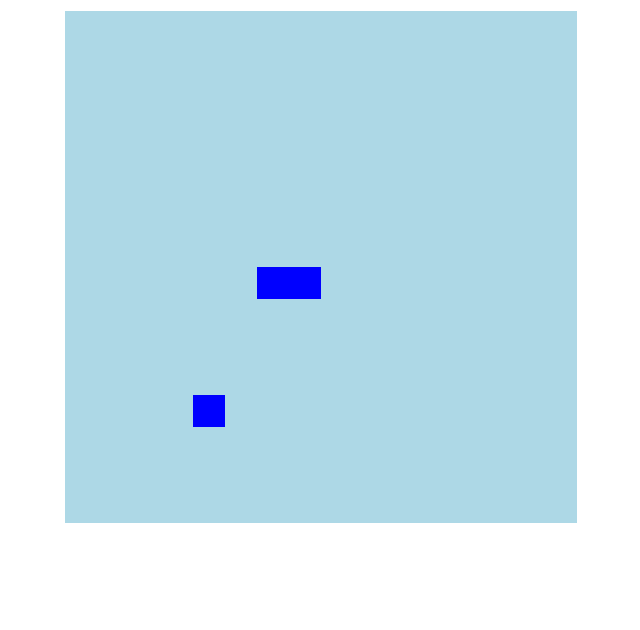
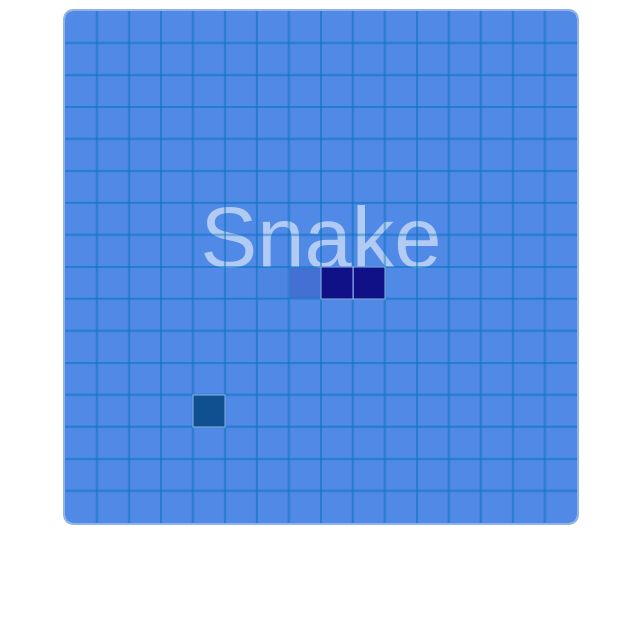
Before and after one commit to ffagner/snake-game, a plain HTML site: page index.html in a window 1280 px wide. Shown: the part 170-800 px from the top of the page, without its empty margins (319-959 px from the left). Drawn offline with Linux system fonts and the light colour scheme.

Commit message:
game finalizado

```diff
--- a/index.html
+++ b/index.html
@@ -12,8 +12,9 @@
 </head>
 <body>
     <h1 class="game">Snake Game</h1>
+
     <canvas id="snake" width="512" height="512"></canvas>
-
+   <img src="img/grid.png" alt="grid" id="imagen" width="0px" height="0px">
 
 
 </body>
--- a/script.js
+++ b/script.js
@@ -1,4 +1,5 @@
 let canvas = document.getElementById("snake");
+let img = document.getElementById("imagen");
 let context = canvas.getContext("2d");
 let box = 32;
 let snake = [];
@@ -12,18 +13,28 @@ snake[0] = {x:8 * box, y: 8 * box};
 
 
 function criarBG() {
-    context.fillStyle = "lightblue";
+    context.fillStyle = 'rgba(80, 138, 231, .80)';
     context.fillRect(0, 0, 16 * box, 16 * box);
+    context.font = "85px Arial"
+    context.fillStyle = "rgba(256,256,256,.5)";
+    context.textAlign = "center"
+    context.fillText("Snake", 256, 256);
+    context.drawImage(img, 0, 0, 512, 512);
+
 }
+
 function newFood() {
-    context.fillStyle = "blue";
+    context.fillStyle = "#115090";
     context.fillRect(food.x, food.y, box, box);
+    context.strokeRect(food.x, food.y, box, box);
+
 }
 function newsnake() {
     for(i = 0; i < snake.length; i++){
-        context.fillStyle = "blue";
+        context.fillStyle = "#111187";
+        context.strokeStyle = 'rgb(146, 179, 231)';
         context.fillRect(snake[i].x, snake[i].y, box, box);
-        // context.stroke(snake[i].x, snake[i].y, box, box);
+        context.strokeRect(snake[i].x, snake[i].y, box, box);
     }
 }
 document.addEventListener('keydown', update);
@@ -68,4 +79,4 @@ function playgame(){
     snake.unshift(newHead);
 }
 
-let game = setInterval(playgame, 300);
+let game = setInterval(playgame, 100);
--- a/style.css
+++ b/style.css
@@ -11,6 +11,13 @@ body {
 .game {
     font-family: sans-serif;
     font-size: 40px;
-    color: rgba(43, 43, 214, 0.794);
+    color: rgb(80, 138, 231);
     font-weight: 600;
 }
+canvas {
+    border: solid 2px blue;
+    border-radius: 10px;
+}
+#snake {
+    border: solid 2px rgb(146, 179, 231);
+}
```
Also changed, not shown: img/grid.png (added).
